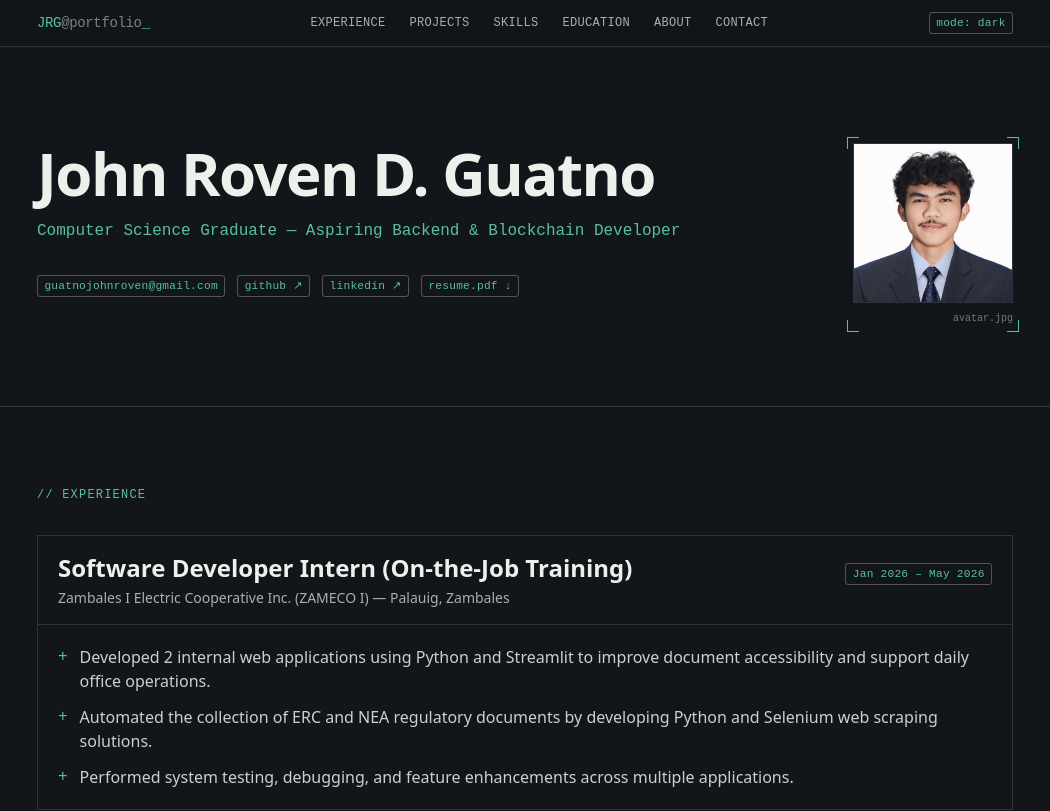
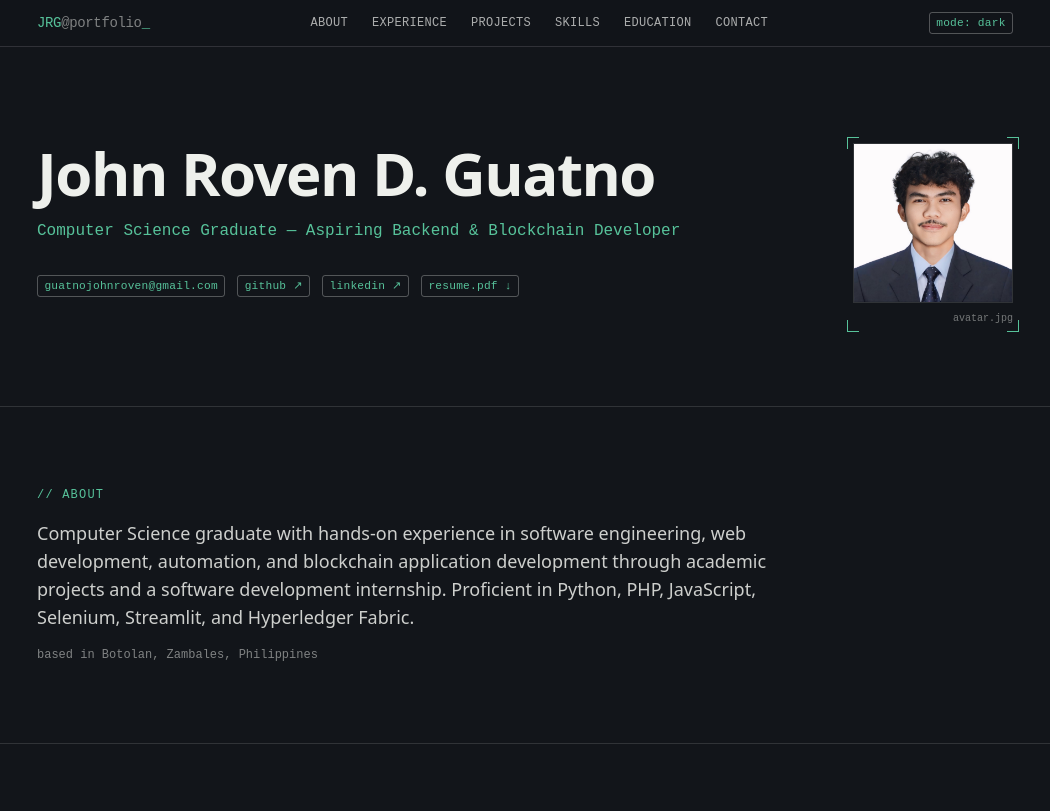
Before and after one commit to rovennnn/rawrvenportfolio-, a Next.js app: page / in a window 1280 px wide. Shown: the top 811 px of the page, without its empty margins (115-1165 px from the left). Built offline with nearby package versions, Linux system fonts and the light colour scheme.

Commit message:
Move about section and nav link back to top

```diff
--- a/app/page.tsx
+++ b/app/page.tsx
@@ -13,11 +13,11 @@ export default function Home() {
       <Nav />
       <main>
         <Hero />
+        <About />
         <Experience />
         <Projects />
         <Skills />
         <Education />
-        <About />
         <Contact />
       </main>
       <Footer />
--- a/components/nav.tsx
+++ b/components/nav.tsx
@@ -2,11 +2,11 @@ import { ThemeToggle } from "@/components/theme-toggle";
 import { profile } from "@/lib/data";
 
 const links = [
+  { href: "#about", label: "about" },
   { href: "#experience", label: "experience" },
   { href: "#projects", label: "projects" },
   { href: "#skills", label: "skills" },
   { href: "#education", label: "education" },
-  { href: "#about", label: "about" },
   { href: "#contact", label: "contact" },
 ];
 
```
